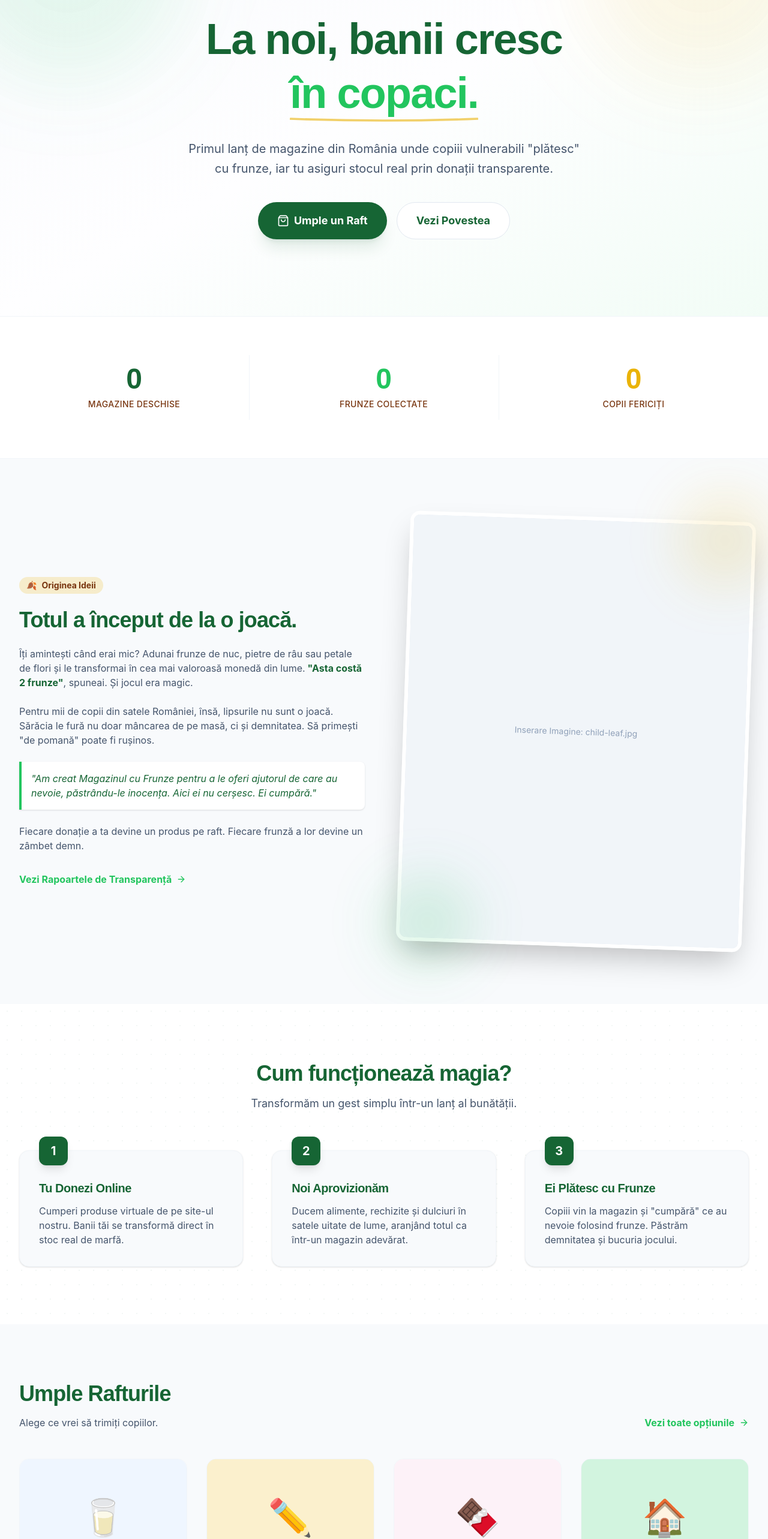
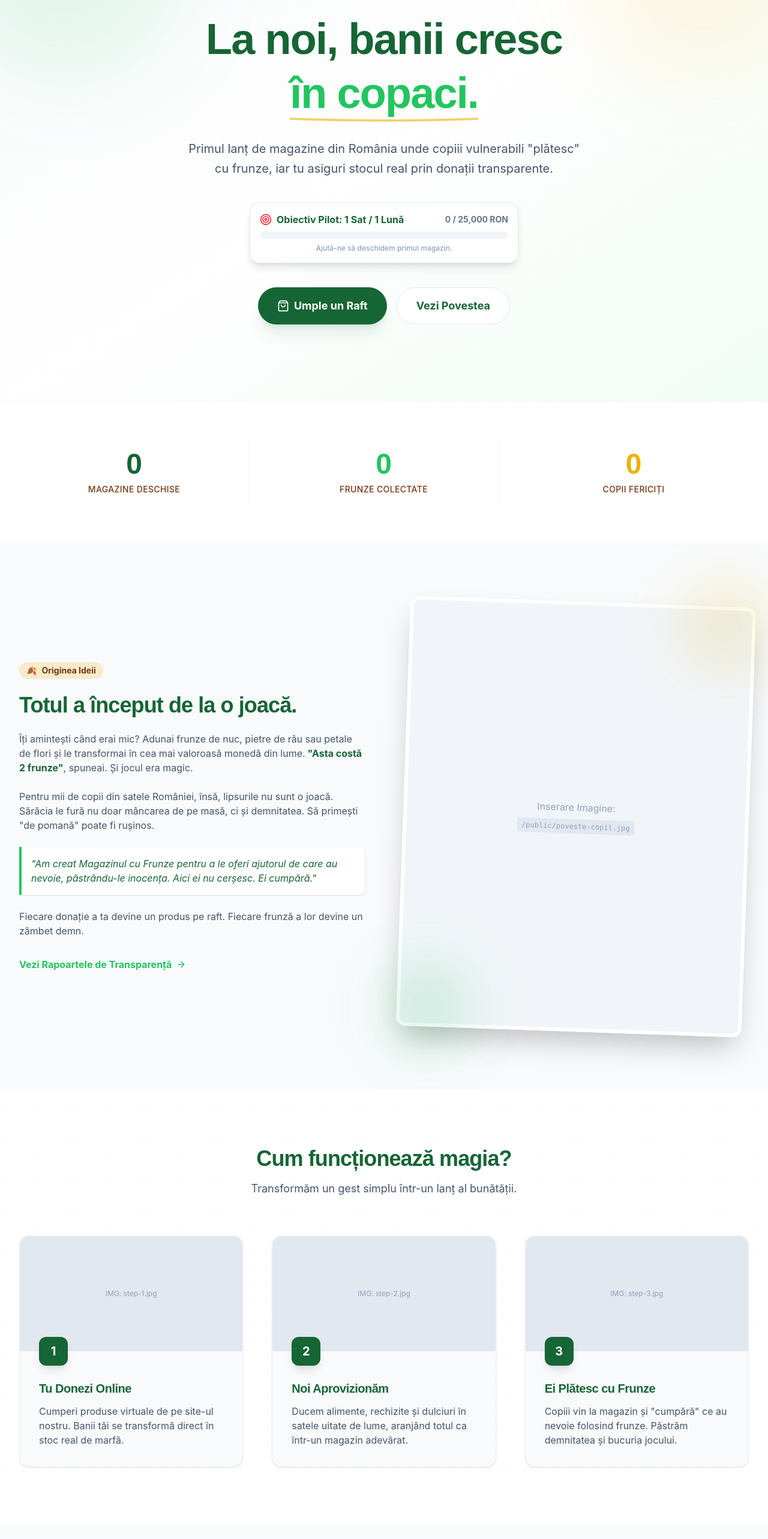
Before and after one commit to joahn3/magazinul-cu-frunze, a Next.js app in the folder leaf-store/: page / in a window 1280 px wide. Shown: the part 234-2800 px from the top of the page at 60% size. Built offline with nearby package versions, Linux system fonts and the light colour scheme.

Commit message:
Update page.tsx

```diff
--- a/leaf-store/app/page.tsx
+++ b/leaf-store/app/page.tsx
@@ -1,13 +1,11 @@
 "use client";
 import React from 'react';
-import { ShoppingBag, ArrowRight } from 'lucide-react';
+import { ShoppingBag, ArrowRight, Target } from 'lucide-react';
 import Link from 'next/link';
-// Nota: Imaginile locale vor fi adaugate in folderul /public si referite prin <img src="..." /> sau <Image />
 
 const LeafStore = () => {
 
   // Produsele disponibile pentru donație
-  // Am actualizat culorile de fundal pentru a fi mai subtile
   const products = [
     {
       id: 1,
@@ -43,16 +41,25 @@ const LeafStore = () => {
     }
   ];
 
+  // Configurare Obiectiv Pilot
+  const targetAmount = 25000;
+  const currentAmount = 0; // Aici vei actualiza suma manual sau prin API
+  const progressPercent = Math.min((currentAmount / targetAmount) * 100, 100);
+
   return (
     <div className="font-body text-slate-700 bg-paper">
 
       {/* HERO SECTION */}
       <div className="relative pt-20 pb-20 lg:pt-32 lg:pb-32 overflow-hidden">
         <div className="absolute inset-0 z-0">
-            {/* Imagine de fundal (cand va fi disponibila) */}
+            {/* INSTRUCTIUNI IMAGINE FUNDAL HERO:
+                1. Salveaza imaginea cu "mainile si painea pe masa" ca 'hero-bg.jpg' in folderul /public
+                2. Decomenteaza linia de mai jos:
+            */}
             {/* <img src="/hero-bg.jpg" className="w-full h-full object-cover opacity-20" alt="Sat romanesc" /> */}
 
-            <div className="absolute inset-0 bg-gradient-to-br from-paper via-white to-green-50 opacity-80"></div>
+            {/* Fallback gradient daca nu e poza */}
+            <div className="absolute inset-0 bg-gradient-to-br from-paper via-white to-green-50 opacity-90"></div>
 
             {/* Elemente decorative abstracte */}
             <div className="absolute top-0 right-0 -mr-20 -mt-20 w-96 h-96 bg-gold/20 rounded-full mix-blend-multiply filter blur-3xl opacity-50 animate-blob"></div>
@@ -80,6 +87,25 @@ const LeafStore = () => {
             Primul lanț de magazine din România unde copiii vulnerabili "plătesc" cu frunze,
             iar tu asiguri stocul real prin donații transparente.
           </p>
+
+          {/* OBIECTIV PILOT (Nou adaugat) */}
+          <div className="max-w-md mx-auto bg-white p-4 rounded-2xl shadow-lg border border-leaf/20 mb-10 relative overflow-hidden">
+             <div className="flex items-center justify-between mb-2">
+                <div className="flex items-center gap-2 text-forest font-bold">
+                    <Target size={20} className="text-red-500" />
+                    <span>Obiectiv Pilot: 1 Sat / 1 Lună</span>
+                </div>
+                <span className="text-sm font-bold text-slate-500">{currentAmount} / {targetAmount.toLocaleString()} RON</span>
+             </div>
+             {/* Bara Progres */}
+             <div className="w-full bg-slate-100 rounded-full h-3 overflow-hidden">
+                <div
+                    className="bg-gradient-to-r from-leaf to-forest h-3 rounded-full transition-all duration-1000 ease-out"
+                    style={{ width: `${progressPercent}%` }}
+                ></div>
+             </div>
+             <p className="text-xs text-center mt-2 text-slate-400 font-medium">Ajută-ne să deschidem primul magazin.</p>
+          </div>
 
           <div className="flex flex-col sm:flex-row justify-center gap-4">
             <Link href="/donatii" className="px-8 py-4 bg-forest hover:bg-forest-hover text-white rounded-full font-bold text-lg transition shadow-xl shadow-green-900/10 flex items-center justify-center gap-2 transform hover:-translate-y-1">
@@ -155,11 +181,17 @@ const LeafStore = () => {
             <div className="relative">
               {/* Main Image Frame */}
               <div className="relative rounded-2xl overflow-hidden shadow-2xl border-[6px] border-white rotate-2 hover:rotate-0 transition duration-500">
-                {/* Aici vei pune imaginea cu copilul tinand frunza la ochi */}
+                {/* INSTRUCTIUNI IMAGINE PORTRET COPIL:
+                   1. Salveaza poza "portrait of village boy holding leaf" ca 'poveste-copil.jpg' in /public
+                   2. Sterge div-ul placeholder si activeaza img-ul de mai jos:
+                */}
                 <div className="aspect-[4/5] bg-slate-200 w-full object-cover relative group">
-                    <div className="absolute inset-0 flex items-center justify-center text-slate-400 bg-slate-100">
-                        {/* Placeholder pana pui <Image /> */}
-                        <span className="text-sm">Inserare Imagine: child-leaf.jpg</span>
+                    {/* <img src="/poveste-copil.jpg" alt="Copil cu frunza" className="w-full h-full object-cover" /> */}
+
+                    {/* Placeholder Temporar */}
+                    <div className="absolute inset-0 flex items-center justify-center text-slate-400 bg-slate-100 flex-col gap-2">
+                        <span>Inserare Imagine:</span>
+                        <code className="text-xs bg-slate-200 px-2 py-1 rounded">/public/poveste-copil.jpg</code>
                     </div>
                 </div>
               </div>
@@ -174,7 +206,6 @@ const LeafStore = () => {
 
       {/* HOW IT WORKS */}
       <div id="cum-functioneaza" className="py-24 bg-white relative">
-        {/* Background pattern subtil */}
         <div className="absolute inset-0 opacity-5" style={{backgroundImage: 'radial-gradient(#166534 1px, transparent 1px)', backgroundSize: '24px 24px'}}></div>
 
         <div className="max-w-7xl mx-auto px-4 sm:px-6 lg:px-8 relative z-10">
@@ -185,22 +216,45 @@ const LeafStore = () => {
 
           <div className="grid grid-cols-1 md:grid-cols-3 gap-12">
             {/* Step 1 */}
-            <div className="bg-paper p-8 rounded-2xl shadow-sm border border-slate-100 relative group hover:-translate-y-2 transition duration-300">
+            <div className="bg-paper p-0 rounded-2xl shadow-sm border border-slate-100 relative group hover:-translate-y-2 transition duration-300 overflow-hidden">
+                {/* INSTRUCTIUNI POZA PAS 1 (Laptop/Donatie): salveaza ca 'step-1.jpg' */}
+                <div className="h-48 bg-slate-200 w-full relative">
+                    {/* <img src="/step-1.jpg" className="w-full h-full object-cover" /> */}
+                    <div className="absolute inset-0 flex items-center justify-center text-slate-400 text-xs">IMG: step-1.jpg</div>
+                </div>
+                <div className="p-8 relative">
                     <div className="absolute -top-6 left-8 w-12 h-12 bg-forest text-white rounded-xl flex items-center justify-center font-bold text-xl shadow-lg group-hover:bg-leaf transition-colors">1</div>
                     <h3 className="text-xl font-heading font-bold text-forest mt-4 mb-3">Tu Donezi Online</h3>
                     <p className="text-slate-600">Cumperi produse virtuale de pe site-ul nostru. Banii tăi se transformă direct în stoc real de marfă.</p>
                 </div>
+            </div>
+
              {/* Step 2 */}
-             <div className="bg-paper p-8 rounded-2xl shadow-sm border border-slate-100 relative group hover:-translate-y-2 transition duration-300">
+             <div className="bg-paper p-0 rounded-2xl shadow-sm border border-slate-100 relative group hover:-translate-y-2 transition duration-300 overflow-hidden">
+                {/* INSTRUCTIUNI POZA PAS 2 (Duba/Transport): salveaza ca 'step-2.jpg' */}
+                <div className="h-48 bg-slate-200 w-full relative">
+                    {/* <img src="/step-2.jpg" className="w-full h-full object-cover" /> */}
+                    <div className="absolute inset-0 flex items-center justify-center text-slate-400 text-xs">IMG: step-2.jpg</div>
+                </div>
+                <div className="p-8 relative">
                     <div className="absolute -top-6 left-8 w-12 h-12 bg-forest text-white rounded-xl flex items-center justify-center font-bold text-xl shadow-lg group-hover:bg-leaf transition-colors">2</div>
                     <h3 className="text-xl font-heading font-bold text-forest mt-4 mb-3">Noi Aprovizionăm</h3>
                     <p className="text-slate-600">Ducem alimente, rechizite și dulciuri în satele uitate de lume, aranjând totul ca într-un magazin adevărat.</p>
                 </div>
+            </div>
+
              {/* Step 3 */}
-             <div className="bg-paper p-8 rounded-2xl shadow-sm border border-slate-100 relative group hover:-translate-y-2 transition duration-300">
+             <div className="bg-paper p-0 rounded-2xl shadow-sm border border-slate-100 relative group hover:-translate-y-2 transition duration-300 overflow-hidden">
+                {/* INSTRUCTIUNI POZA PAS 3 (Tranzactia/Maini): salveaza ca 'step-3.jpg' */}
+                <div className="h-48 bg-slate-200 w-full relative">
+                    {/* <img src="/step-3.jpg" className="w-full h-full object-cover" /> */}
+                    <div className="absolute inset-0 flex items-center justify-center text-slate-400 text-xs">IMG: step-3.jpg</div>
+                </div>
+                <div className="p-8 relative">
                     <div className="absolute -top-6 left-8 w-12 h-12 bg-forest text-white rounded-xl flex items-center justify-center font-bold text-xl shadow-lg group-hover:bg-leaf transition-colors">3</div>
                     <h3 className="text-xl font-heading font-bold text-forest mt-4 mb-3">Ei Plătesc cu Frunze</h3>
                     <p className="text-slate-600">Copiii vin la magazin și "cumpără" ce au nevoie folosind frunze. Păstrăm demnitatea și bucuria jocului.</p>
+                </div>
             </div>
           </div>
         </div>
```
Lines whose indentation alone changed are shown as unchanged.
